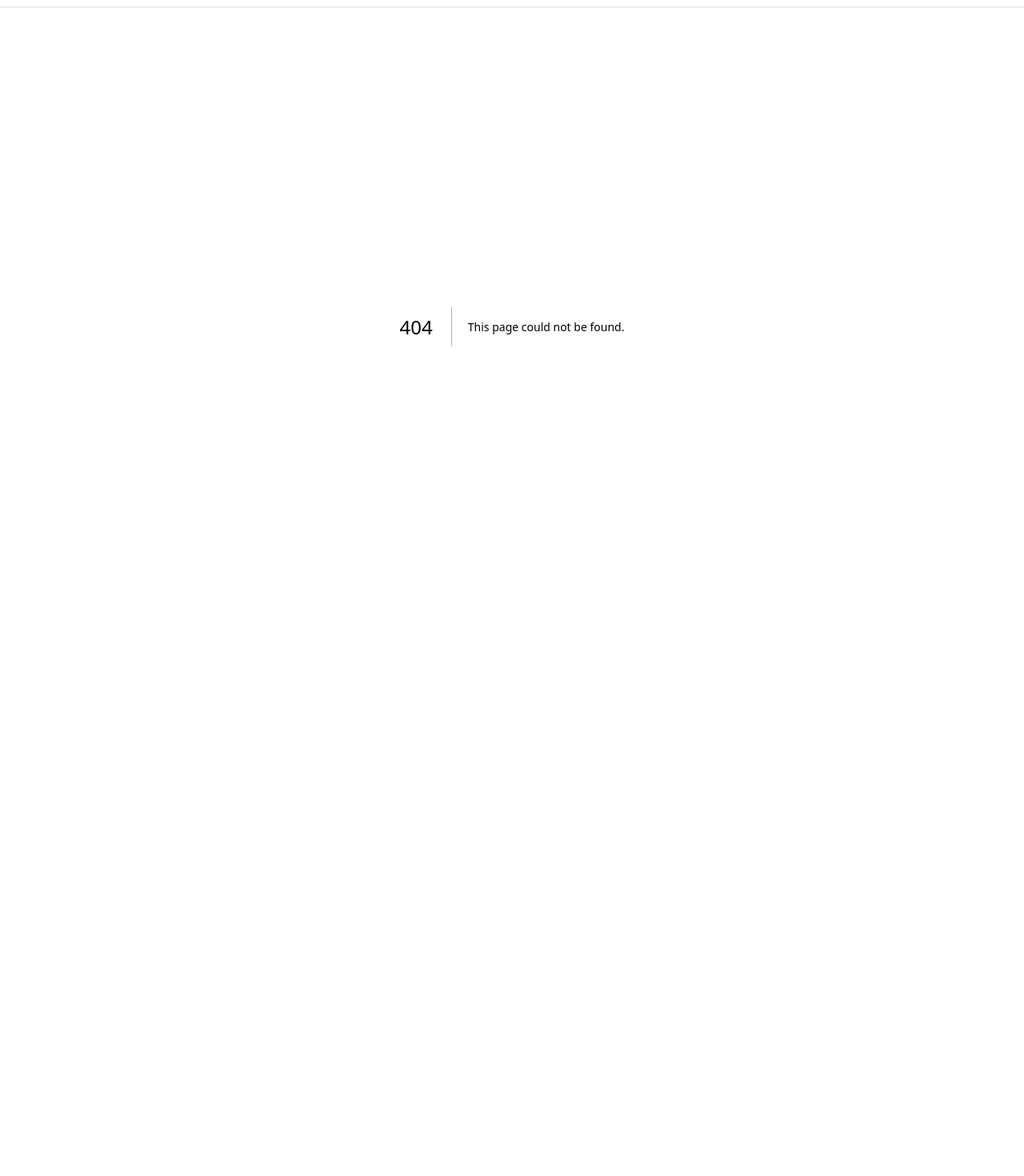
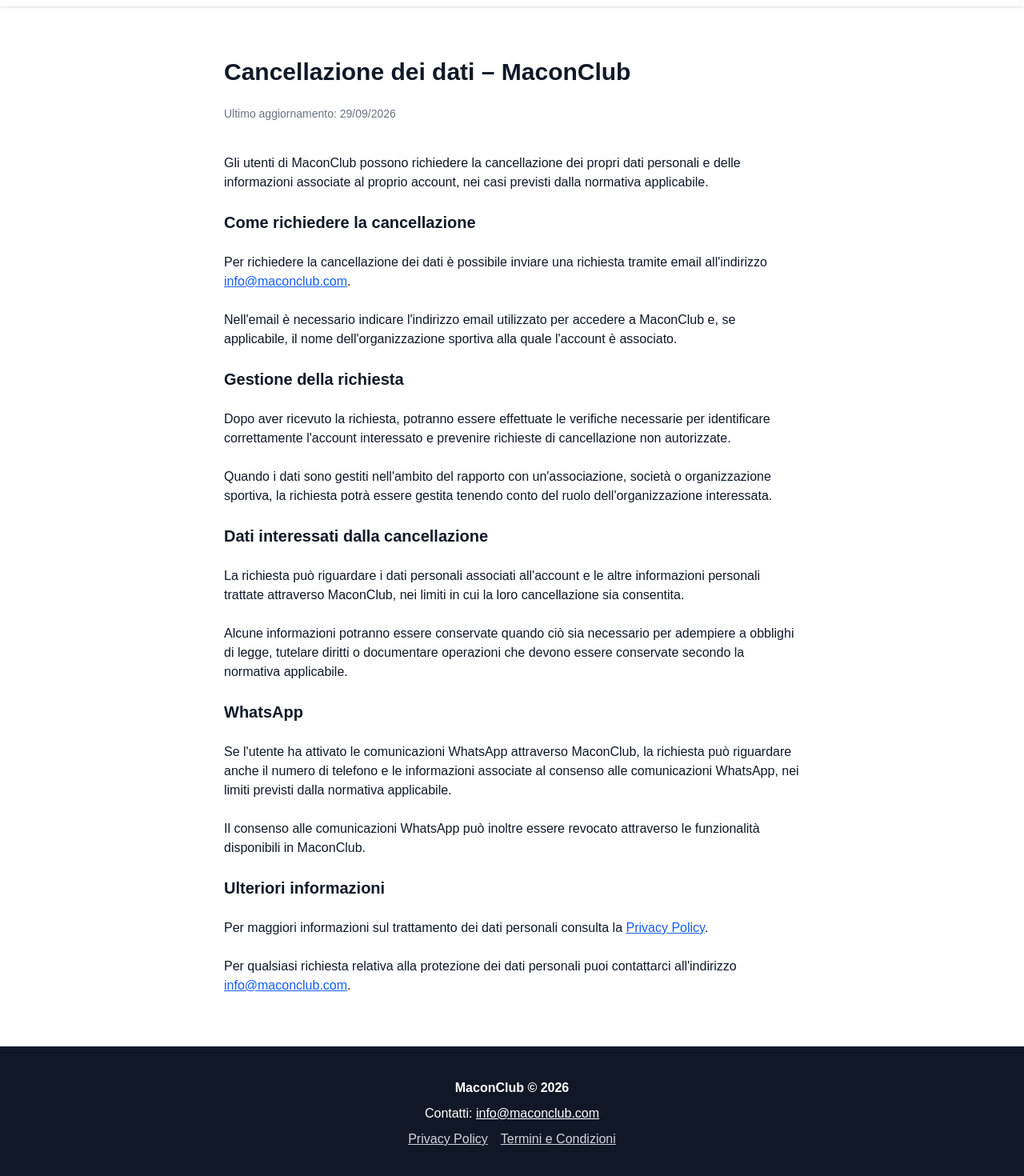
Before and after one commit to maurotto80/maconclub-landing, a Next.js app: page /data-deletion in a window 1280 px wide. Before the commit this address had no page. Shown: the part 64-1534 px from the top of the page at 80% size. Before the commit the page ends 872 px from the top, so only its background shows below. Built offline with nearby package versions, Linux system fonts and the light colour scheme.

Commit message:
add data-delee

```diff
--- /dev/null
+++ b/app/data-deletion/page.tsx
@@ -0,0 +1,168 @@
+export default function DataDeletionPage() {
+  return (
+    <main className="bg-white text-gray-900 pt-16">
+      <div className="max-w-3xl mx-auto px-6">
+        <h1 className="text-3xl font-bold mb-6">
+          Cancellazione dei dati – MaconClub
+        </h1>
+
+        <p className="text-sm text-gray-500 mb-10">
+          Ultimo aggiornamento: 29/09/2026
+        </p>
+
+        <section className="space-y-6">
+          <p>
+            Gli utenti di MaconClub possono richiedere la
+            cancellazione dei propri dati personali e delle
+            informazioni associate al proprio account,
+            nei casi previsti dalla normativa applicabile.
+          </p>
+
+          <h2 className="text-xl font-semibold">
+            Come richiedere la cancellazione
+          </h2>
+
+          <p>
+            Per richiedere la cancellazione dei dati è
+            possibile inviare una richiesta tramite email
+            all&apos;indirizzo{" "}
+            <a
+              href="mailto:info@maconclub.com"
+              className="underline text-blue-600"
+            >
+              info@maconclub.com
+            </a>
+            .
+          </p>
+
+          <p>
+            Nell&apos;email è necessario indicare
+            l&apos;indirizzo email utilizzato per accedere
+            a MaconClub e, se applicabile, il nome
+            dell&apos;organizzazione sportiva alla quale
+            l&apos;account è associato.
+          </p>
+
+          <h2 className="text-xl font-semibold">
+            Gestione della richiesta
+          </h2>
+
+          <p>
+            Dopo aver ricevuto la richiesta, potranno essere
+            effettuate le verifiche necessarie per identificare
+            correttamente l&apos;account interessato e
+            prevenire richieste di cancellazione non
+            autorizzate.
+          </p>
+
+          <p>
+            Quando i dati sono gestiti nell&apos;ambito del
+            rapporto con un&apos;associazione, società o
+            organizzazione sportiva, la richiesta potrà essere
+            gestita tenendo conto del ruolo
+            dell&apos;organizzazione interessata.
+          </p>
+
+          <h2 className="text-xl font-semibold">
+            Dati interessati dalla cancellazione
+          </h2>
+
+          <p>
+            La richiesta può riguardare i dati personali
+            associati all&apos;account e le altre informazioni
+            personali trattate attraverso MaconClub, nei limiti
+            in cui la loro cancellazione sia consentita.
+          </p>
+
+          <p>
+            Alcune informazioni potranno essere conservate
+            quando ciò sia necessario per adempiere a obblighi
+            di legge, tutelare diritti o documentare operazioni
+            che devono essere conservate secondo la normativa
+            applicabile.
+          </p>
+
+          <h2 className="text-xl font-semibold">
+            WhatsApp
+          </h2>
+
+          <p>
+            Se l&apos;utente ha attivato le comunicazioni
+            WhatsApp attraverso MaconClub, la richiesta può
+            riguardare anche il numero di telefono e le
+            informazioni associate al consenso alle
+            comunicazioni WhatsApp, nei limiti previsti dalla
+            normativa applicabile.
+          </p>
+
+          <p>
+            Il consenso alle comunicazioni WhatsApp può inoltre
+            essere revocato attraverso le funzionalità
+            disponibili in MaconClub.
+          </p>
+
+          <h2 className="text-xl font-semibold">
+            Ulteriori informazioni
+          </h2>
+
+          <p>
+            Per maggiori informazioni sul trattamento dei dati
+            personali consulta la{" "}
+            <a
+              href="/privacy"
+              className="underline text-blue-600"
+            >
+              Privacy Policy
+            </a>
+            .
+          </p>
+
+          <p>
+            Per qualsiasi richiesta relativa alla protezione
+            dei dati personali puoi contattarci all&apos;indirizzo{" "}
+            <a
+              href="mailto:info@maconclub.com"
+              className="underline text-blue-600"
+            >
+              info@maconclub.com
+            </a>
+            .
+          </p>
+        </section>
+      </div>
+
+      {/* FOOTER */}
+      <footer className="bg-gray-900 text-white py-10 text-center mt-16">
+        <p className="font-semibold">
+          MaconClub © {new Date().getFullYear()}
+        </p>
+
+        <p className="mt-2">
+          Contatti:{" "}
+          <a
+            className="underline"
+            href="mailto:info@maconclub.com"
+          >
+            info@maconclub.com
+          </a>
+        </p>
+
+        <div className="mt-2 flex justify-center gap-4">
+          <a
+            href="/privacy"
+            className="underline text-gray-300 hover:text-white"
+          >
+            Privacy Policy
+          </a>
+
+          <a
+            href="/terms"
+            className="underline text-gray-300 hover:text-white"
+          >
+            Termini e Condizioni
+          </a>
+        </div>
+      </footer>
+    </main>
+  );
+}
```
